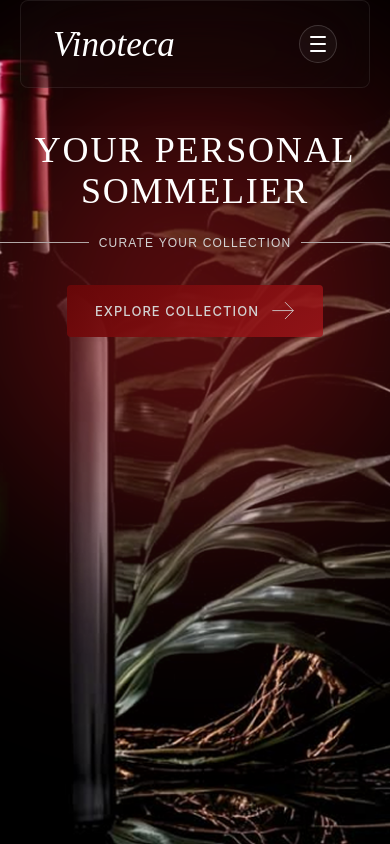
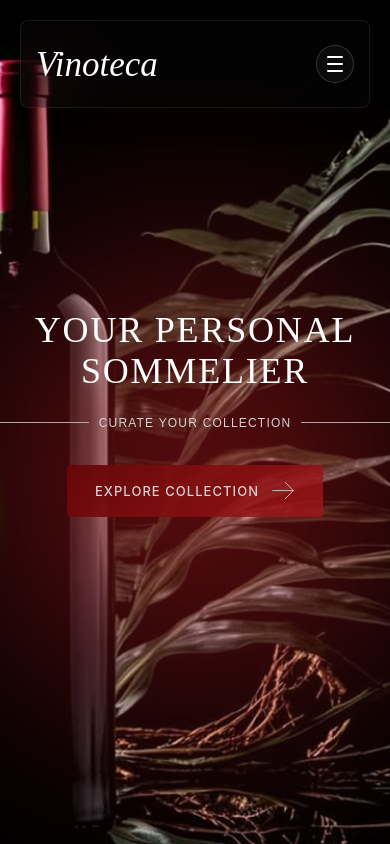
Before and after one commit to NVlasenko/winemood, a React (Vite) app: page /#/ in a window 390 px wide. Built offline with nearby package versions, Linux system fonts and the light colour scheme.

Commit message:
fix: improve hero section responsive design

```diff
--- a/src/components/Header/Header.scss
+++ b/src/components/Header/Header.scss
@@ -8,18 +8,10 @@
   width: 100%;
   z-index: 1000;
 
-  @include on-tablet {
-    padding: 20px 32px;
-  }
-
-  @include on-desktop {
-    padding: 28px 48px;
-  }
-
   &__inner {
     height: 88px;
-    margin: 0 20px;
-    padding: 0 32px;
+    margin: 20px 20px;
+    padding: 15px 15px;
     display: flex;
     align-items: center;
     justify-content: space-between;
@@ -33,12 +25,13 @@
 
     @include on-tablet {
       height: 72px;
-      padding: 0 28px;
+      padding: 18px 15px;
     }
 
     @include on-desktop {
       height: 78px;
-      padding: 0 36px;
+      padding: 20px 15px;
+      margin: 30px 30px;
     }
   }
 
--- a/src/components/HeroSection/HeroSection.scss
+++ b/src/components/HeroSection/HeroSection.scss
@@ -15,7 +15,7 @@
     flex-direction: column;
     align-items: center;
     justify-content: center;
-    margin-top: -40px;
+    margin-top: 140px;
 
     &::before {
       content: '';
@@ -152,7 +152,7 @@
 
     &__content {
       max-width: 620px;
-      margin-top: -70px;
+      margin-top: 0;
     }
 
     &__title {
```
